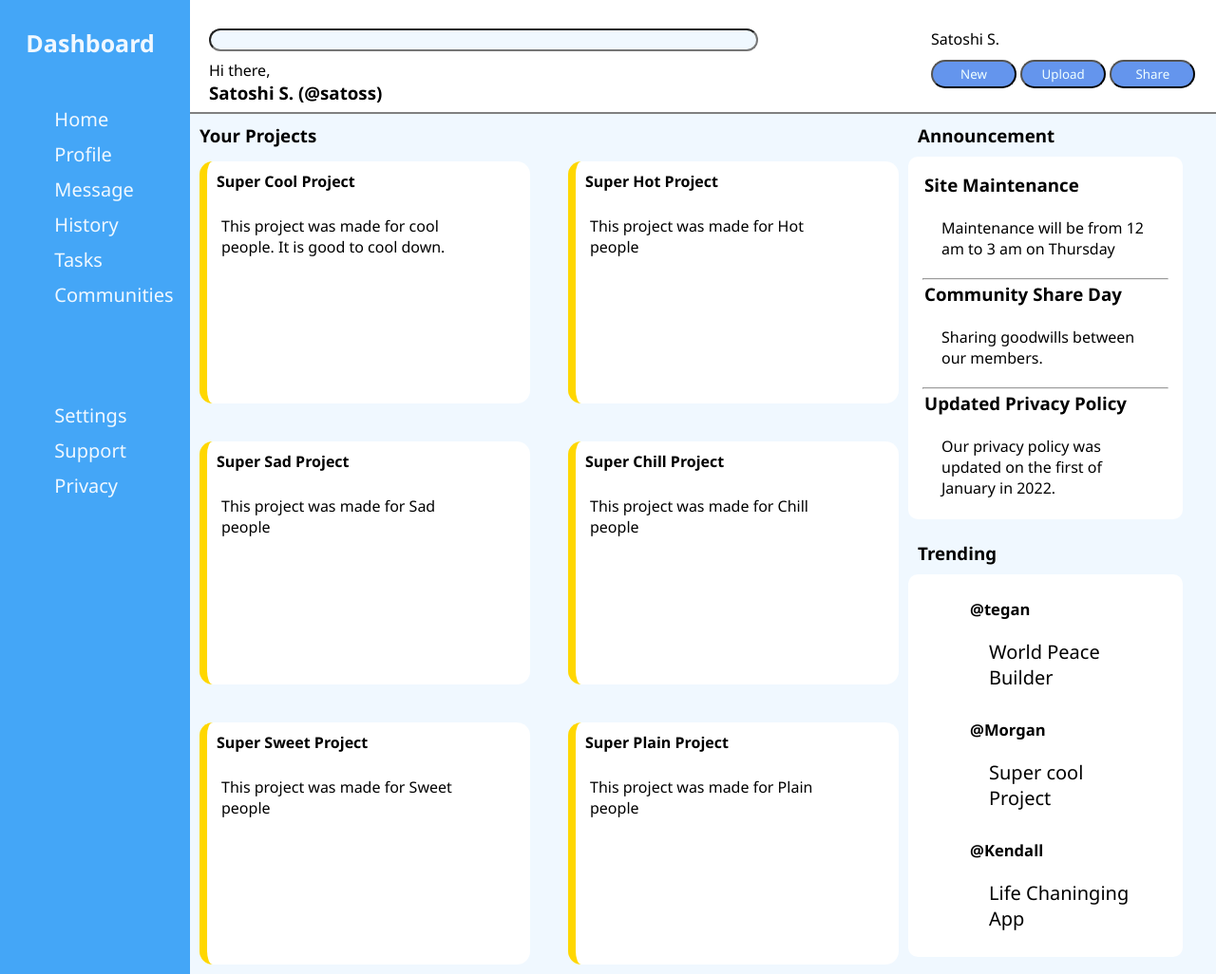
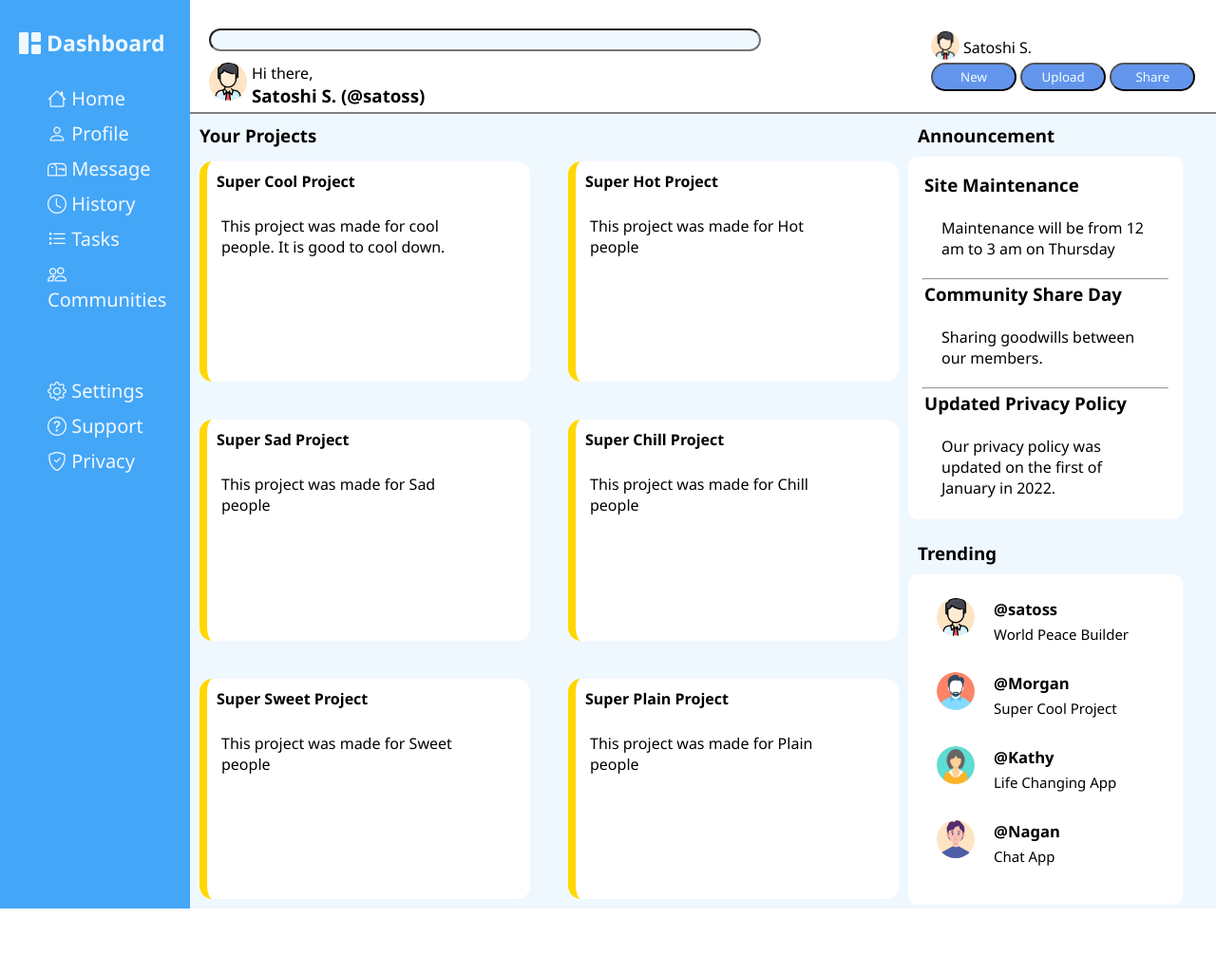
Before and after one commit to Satoshi-Sh/admin-dashboard, a plain HTML site: page index.html in a window 1280 px wide. Shown: the whole page at 95% size. After the commit the page ends 957 px from the top, so only its background shows below. Drawn offline with nearby package versions, Linux system fonts and the light colour scheme.

Commit message:
Add icons and profile pictures

```diff
--- a/index.html
+++ b/index.html
@@ -6,24 +6,26 @@
     <meta name="viewport" content="width=device-width, initial-scale=1.0">
     <title>Admin Dashboard</title>
     <link rel="stylesheet" href="style.css">
+    <link rel="stylesheet" href="https://cdn.jsdelivr.net/npm/bootstrap-icons@1.5.0/font/bootstrap-icons.css">
+
 </head>
 <body>
     <div class="container">
 
         <div class="sidebar">
-            <h4 class="icon">Dashboard</h4>
+            <h4 class="icon"><i class="bi bi-grid-1x2-fill"></i> Dashboard</h4>
             <ul class="tools">
-                <li>Home</li>
-                <li>Profile</li>
-                <li>Message</li>
-                <li>History</li>
-                <li>Tasks</li>
-                <li>Communities</li>
+                <li><i class="bi bi-house"></i> Home</li>
+                <li><i class="bi bi-person"></i> Profile</li>
+                <li><i class="bi bi-mailbox"></i> Message</li>
+                <li><i class="bi bi-clock"></i> History</li>
+                <li><i class="bi bi-list-task"></i> Tasks</li>
+                <li><i class="bi bi-people"></i> Communities</li>
             </ul>
             <ul class="settings">
-                <li>Settings</li>
-                <li>Support</li>
-                <li>Privacy</li>
+                <li><i class="bi bi-gear"></i> Settings</li>
+                <li><i class="bi bi-question-circle"></i> Support</li>
+                <li><i class="bi bi-shield-check"></i> Privacy</li>
             </ul>
         </div>
         <div class="header">
@@ -31,11 +33,17 @@
                 <input type="text" class="search">
             </div>
             <div class="notice-div">
-                Satoshi S.
+                <img class="small" src='icons/man (1).png'><span>Satoshi S.</span>
             </div>
+
             <div class="name-div">
-                <p>Hi there,</p>
-                <h3>Satoshi S. (@satoss)</h3>
+                <div class="picture-div">
+                    <img class="medium" src='icons/man (1).png'>
+                </div>
+                <div>
+                    <p>Hi there,</p>
+                    <h3>Satoshi S. (@satoss)</h3>
+                </div>
             </div>
             <div class="button-div">
                 <button>New</button>
@@ -95,17 +103,42 @@
                 <div class="board">
                   <ul>
                     <li class="person">
-                        <h5>@tegan</h5>
-                        <p>World Peace Builder</p>
+                        <div class="picture-div">
+                            <img class="medium" src='icons/man (1).png'>
+                        </div>
+                        <div class="profile-div">
+                            <h5 class="username">@satoss</h5>
+                            <p class="sub">World Peace Builder</p>
+                        </div>
                     </li>
                     <li class="person">
-                        <h5>@Morgan</h5>
-                        <p>Super cool Project</p>
+                        <div class="picture-div">
+                            <img class="medium" src='icons/man.png'>
+                        </div>
+                        <div class="profile-div">
+                            <h5 class="username">@Morgan</h5>
+                            <p class="sub">Super Cool Project</p>
+                        </div>
                     </li>
                     <li class="person">
-                        <h5>@Kendall</h5>
-                        <p>Life Chaninging App</p>
+                        <div class="picture-div">
+                            <img class="medium" src='icons/girl.png'>
+                        </div>
+                        <div class="profile-div">
+                            <h5 class="username">@Kathy</h5>
+                            <p class="sub">Life Changing App</p>
+                        </div>
                     </li>
+                    <li class="person">
+                        <div class="picture-div">
+                            <img class="medium" src='icons/boy.png'>
+                        </div>
+                        <div class="profile-div">
+                            <h5 class="username">@Nagan</h5>
+                            <p class="sub">Chat App</p>
+                        </div>
+                    </li>
+
                   </ul>
                 </div>
             </div>
--- a/style.css
+++ b/style.css
@@ -22,7 +22,7 @@
 }
 
 .icon {
-    font-size:25px;
+    font-size:23px;
     padding:20px;
     word-wrap:break-word;
 }
@@ -62,6 +62,9 @@ button {
     width:90px;
 }
 
+input {
+    padding-left:5px;
+}
 
 
 .main {
@@ -120,3 +123,62 @@ button {
 .board p {
     padding:20px;
 }
+
+.small {
+    width:30px;
+    height:30px;
+    background-color:bisque;
+    border-radius:50%;
+
+}
+
+.notice-div {
+    display:flex;
+    align-items: center;
+}
+
+.notice-div span{
+    margin-top:5px;
+    margin-left:4px;
+}
+
+.medium {
+    width:40px;
+    height:40px;
+    background-color:bisque;
+    border-radius:50%;
+
+}
+.name-div{
+    display:flex;
+    gap:5px;
+}
+
+.picture-div{
+    display:flex;
+    vertical-align:top;
+}
+
+.person{
+    display:flex;
+}
+
+.board ul {
+    padding-left:5px;
+}
+
+.profile-div{
+    display:flex;
+    flex-direction: column;
+}
+
+
+
+.username {
+    margin-left:20px;
+    margin-bottom:-15px;
+}
+
+.sub {
+    font-size:15px;
+}
```
Also changed, not shown: icons/boy.png (added), icons/girl.png (added), icons/man (1).png (added), icons/man.png (added), 1 other file.
